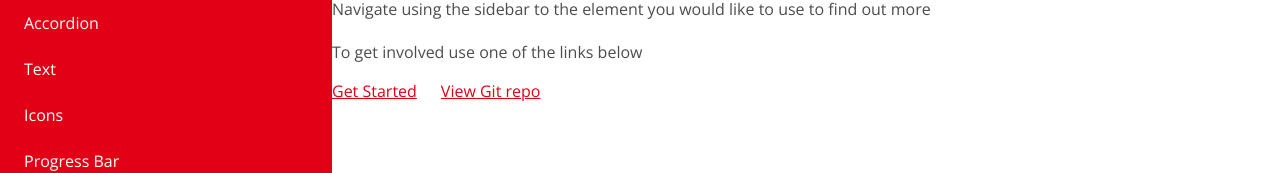
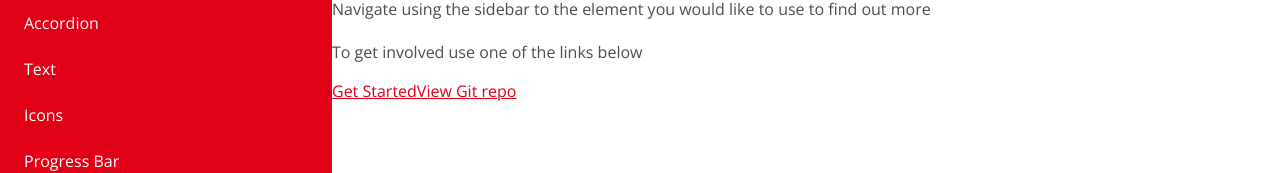
Before and after one commit to TommyScribble/pattern-library-v2, a React (Create React App) app: page / in a window 1280 px wide. Shown: the part 272-445 px from the top of the page. Built offline with nearby package versions, Linux system fonts and the light colour scheme.

Commit message:
remove breaking style

```diff
--- a/src/Pages/HomePage/index.tsx
+++ b/src/Pages/HomePage/index.tsx
@@ -7,7 +7,7 @@ import Anchor from '../../Atoms/Anchor';
 import { uid } from '../../helpers/helpFunctions';
 
 import content from '../../../src/PageData/HomepageData.json';
-import style from './homepage.module.scss';
+// import style from './homepage.module.scss';
 
 const homepage = () => {
 	return (
@@ -22,7 +22,7 @@ const homepage = () => {
 						<Anchor
 							key={uid()}
 							path={link.path}
-							className={style.homepageButton}
+							// className={style.homepageButton}
 							linkType={link.linkType}
 						>
 							{link.text}
```
